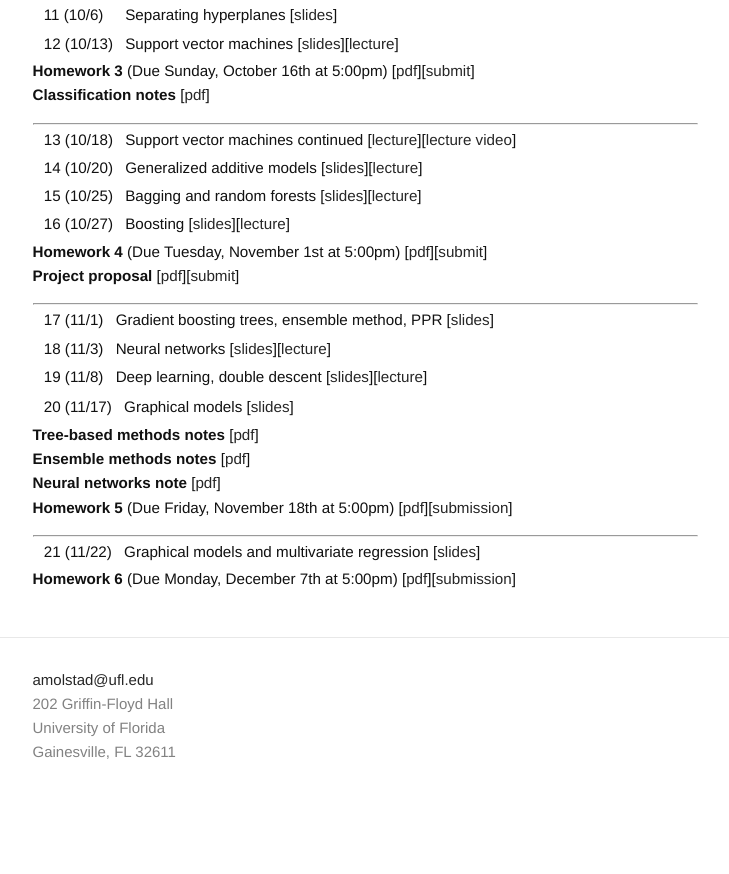
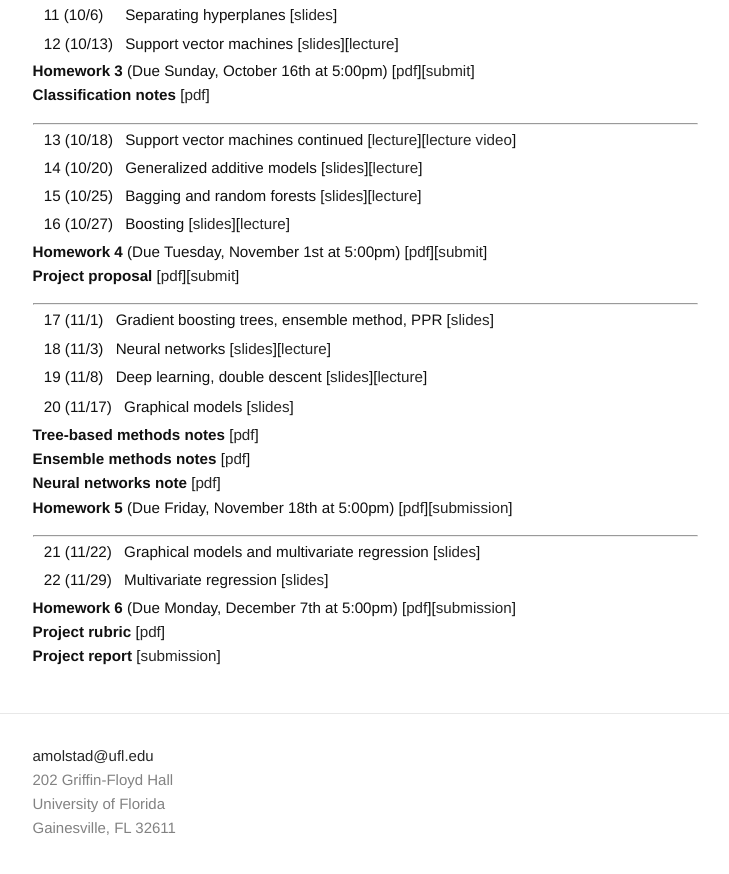
Before and after one commit to ajmolstad/ajmolstad.github.io, a Jekyll site: the page built from F22_STA7233.md, in a window 1280 px wide and 900 px high, scrolled down 728 px. Shown: the top 874 px of the window, without its empty margins (275-1004 px from the left). Built offline with Jekyll 4.4.1, drawn with Linux system fonts in a browser that asks for light colours; before the commit the page ends 1552 px from its top, so only the background shows below that.

Commit message:
Update F22_STA7233.md

```diff
--- a/F22_STA7233.md
+++ b/F22_STA7233.md
@@ -78,5 +78,10 @@ Note that you must be logged into your UFL eLearning account to access course ma
 -----------------
 
 || 21 (11/22) || Graphical models and multivariate regression [[slides](https://ufl.instructure.com/courses/463961/assignments/5438159)] ||
+|| 22 (11/29) || Multivariate regression [[slides]()] ||
+
+
 
 **Homework 6** (Due Monday, December 7th at 5:00pm) [[pdf](https://ufl.instructure.com/files/74009164/download?download_frd=1)][[submission](https://ufl.instructure.com/courses/463961/assignments/5438159)]
+**Project rubric** [[pdf](https://ufl.instructure.com/files/74009475/download?download_frd=1)]
+**Project report** [[submission](https://ufl.instructure.com/courses/463961/assignments/5438169)]
```
